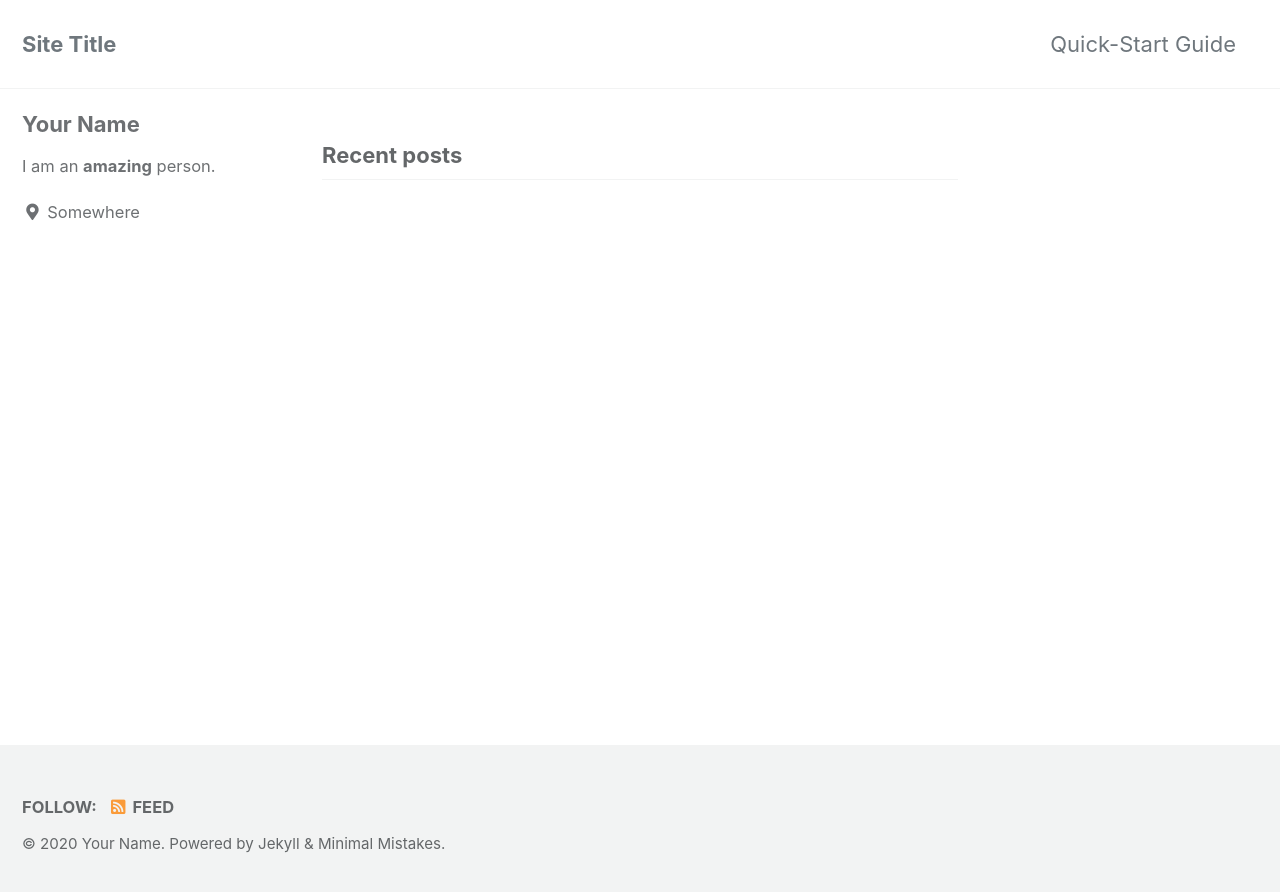
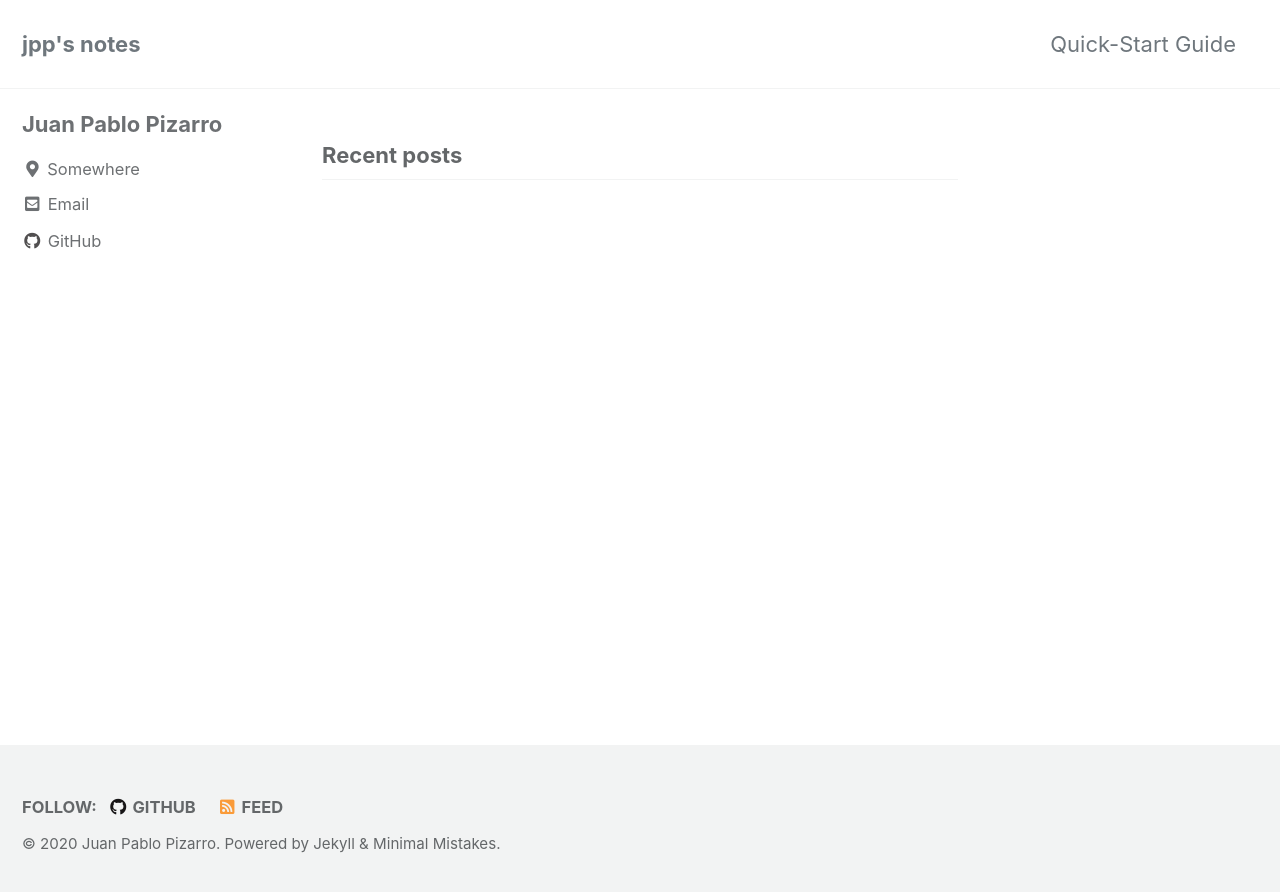
Before and after one commit to juanpablopizarro/juanpablopizarro.github.io, a Jekyll site: the page built from index.html, in a window 1280 px wide. Shown: the top 892 px of the page. Built offline with Jekyll 4.4.1, drawn with Linux system fonts in a browser that asks for light colours; cached includes are drawn as plain includes; the list of posts is cut into pages by our own code.

Commit message:
adding config

```diff
--- a/_config.yml
+++ b/_config.yml
@@ -16,11 +16,11 @@ minimal_mistakes_skin    : "default" # "air", "aqua", "contrast", "dark", "dirt"
 
 # Site Settings
 locale                   : "en-US"
-title                    : "Site Title"
+title                    : "jpp's notes"
 title_separator          : "-"
 subtitle                 : # site tagline that appears below site title in masthead
-name                     : "Your Name"
-description              : "An amazing website."
+name                     : "Juan Pablo Pizarro"
+description              : "This is my web notes, something similar to a blog but not exactly a blog :)"
 url                      : # the base hostname & protocol for your site e.g. "https://mmistakes.github.io"
 baseurl                  : # the subpath of your site, e.g. "/blog"
 repository               : # GitHub username/repo-name e.g. "mmistakes/minimal-mistakes"
@@ -93,51 +93,51 @@ analytics:
 
 # Site Author
 author:
-  name             : "Your Name"
+  name             : "Juan Pablo Pizarro"
   avatar           : # path of avatar image, e.g. "/assets/images/bio-photo.jpg"
-  bio              : "I am an **amazing** person."
+  bio              : ""
   location         : "Somewhere"
   email            :
   links:
     - label: "Email"
       icon: "fas fa-fw fa-envelope-square"
-      # url: "mailto:your.name@email.com"
-    - label: "Website"
-      icon: "fas fa-fw fa-link"
+      url: "mailto:juanpablo.pizarro@gmail.com"
+#    - label: "Website"
+#      icon: "fas fa-fw fa-link"
       # url: "https://your-website.com"
-    - label: "Twitter"
-      icon: "fab fa-fw fa-twitter-square"
+#    - label: "Twitter"
+#      icon: "fab fa-fw fa-twitter-square"
       # url: "https://twitter.com/"
-    - label: "Facebook"
-      icon: "fab fa-fw fa-facebook-square"
+#    - label: "Facebook"
+#      icon: "fab fa-fw fa-facebook-square"
       # url: "https://facebook.com/"
     - label: "GitHub"
       icon: "fab fa-fw fa-github"
-      # url: "https://github.com/"
-    - label: "Instagram"
-      icon: "fab fa-fw fa-instagram"
+      url: "https://github.com/juanpablopizarro"
+#    - label: "Instagram"
+#      icon: "fab fa-fw fa-instagram"
       # url: "https://instagram.com/"
 
 # Site Footer
 footer:
   links:
-    - label: "Twitter"
-      icon: "fab fa-fw fa-twitter-square"
+#    - label: "Twitter"
+#      icon: "fab fa-fw fa-twitter-square"
       # url:
-    - label: "Facebook"
-      icon: "fab fa-fw fa-facebook-square"
+#    - label: "Facebook"
+#      icon: "fab fa-fw fa-facebook-square"
       # url:
     - label: "GitHub"
       icon: "fab fa-fw fa-github"
+      url: https://github.com/juanpablopizarro
+#    - label: "GitLab"
+#      icon: "fab fa-fw fa-gitlab"
       # url:
-    - label: "GitLab"
-      icon: "fab fa-fw fa-gitlab"
+#    - label: "Bitbucket"
+#      icon: "fab fa-fw fa-bitbucket"
       # url:
-    - label: "Bitbucket"
-      icon: "fab fa-fw fa-bitbucket"
-      # url:
-    - label: "Instagram"
-      icon: "fab fa-fw fa-instagram"
+#    - label: "Instagram"
+#      icon: "fab fa-fw fa-instagram"
       # url:
 
 
```
